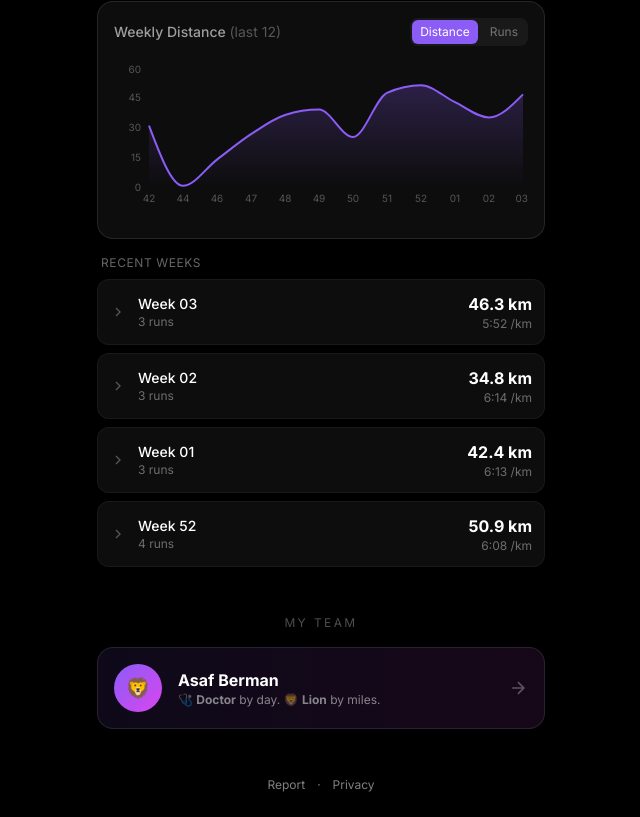
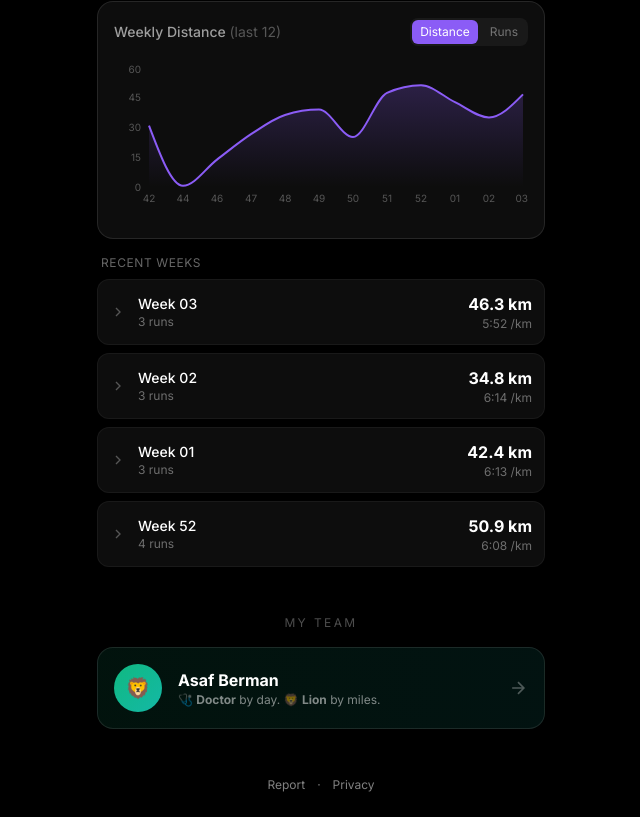
Before and after one commit to AvielBitton/linktree, a React (Vite) app: page /#stats in a window 1280 px wide. Shown: the part 1121-1938 px from the top of the page, without its empty margins (319-959 px from the left). Built offline with nearby package versions, Linux system fonts and the light colour scheme.

Commit message:
Use Asaf's green colors for his team card

```diff
--- a/src/App.jsx
+++ b/src/App.jsx
@@ -384,19 +384,19 @@ function App() {
               className="block"
             >
               <motion.div
-                className="bg-gradient-to-r from-violet-500/10 to-fuchsia-500/10 backdrop-blur-sm rounded-2xl p-4 border border-white/10 hover:border-violet-500/30 transition-all group"
+                className="bg-gradient-to-r from-emerald-500/10 to-teal-500/10 backdrop-blur-sm rounded-2xl p-4 border border-white/10 hover:border-emerald-500/30 transition-all group"
                 whileHover={{ scale: 1.02 }}
                 whileTap={{ scale: 0.98 }}
               >
                 <div className="flex items-center gap-4">
-                  <div className="w-12 h-12 bg-gradient-to-br from-violet-500 to-fuchsia-500 rounded-full flex items-center justify-center text-xl">
+                  <div className="w-12 h-12 bg-gradient-to-br from-emerald-500 to-teal-500 rounded-full flex items-center justify-center text-xl">
                     🦁
                   </div>
                   <div className="flex-1">
                     <p className="text-white font-bold">Asaf Berman</p>
                     <p className="text-white/50 text-xs">🩺 <strong>Doctor</strong> by day. 🦁 <strong>Lion</strong> by miles.</p>
                   </div>
-                  <svg className="w-5 h-5 text-white/30 group-hover:text-violet-400 transition-colors" viewBox="0 0 24 24" fill="none" stroke="currentColor" strokeWidth="2">
+                  <svg className="w-5 h-5 text-white/30 group-hover:text-emerald-400 transition-colors" viewBox="0 0 24 24" fill="none" stroke="currentColor" strokeWidth="2">
                     <path d="M5 12h14M12 5l7 7-7 7"/>
                   </svg>
                 </div>
```
